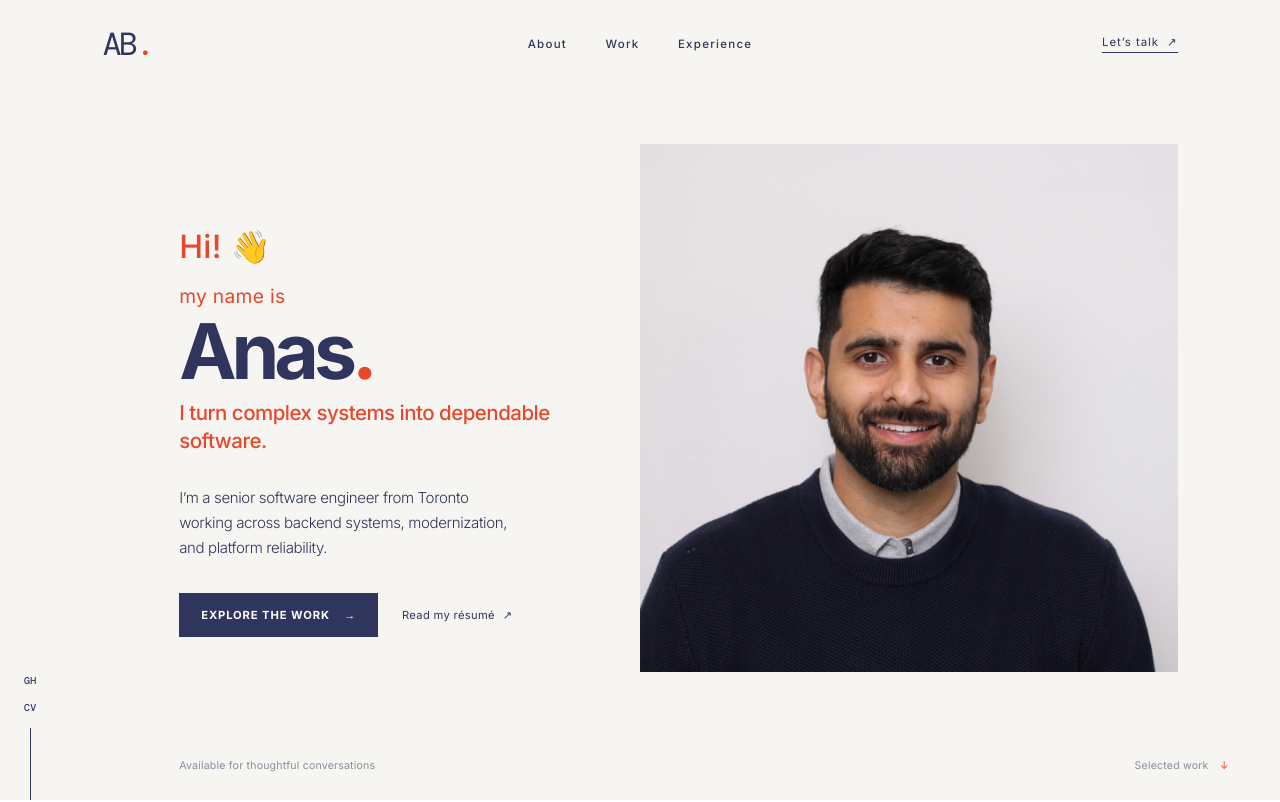
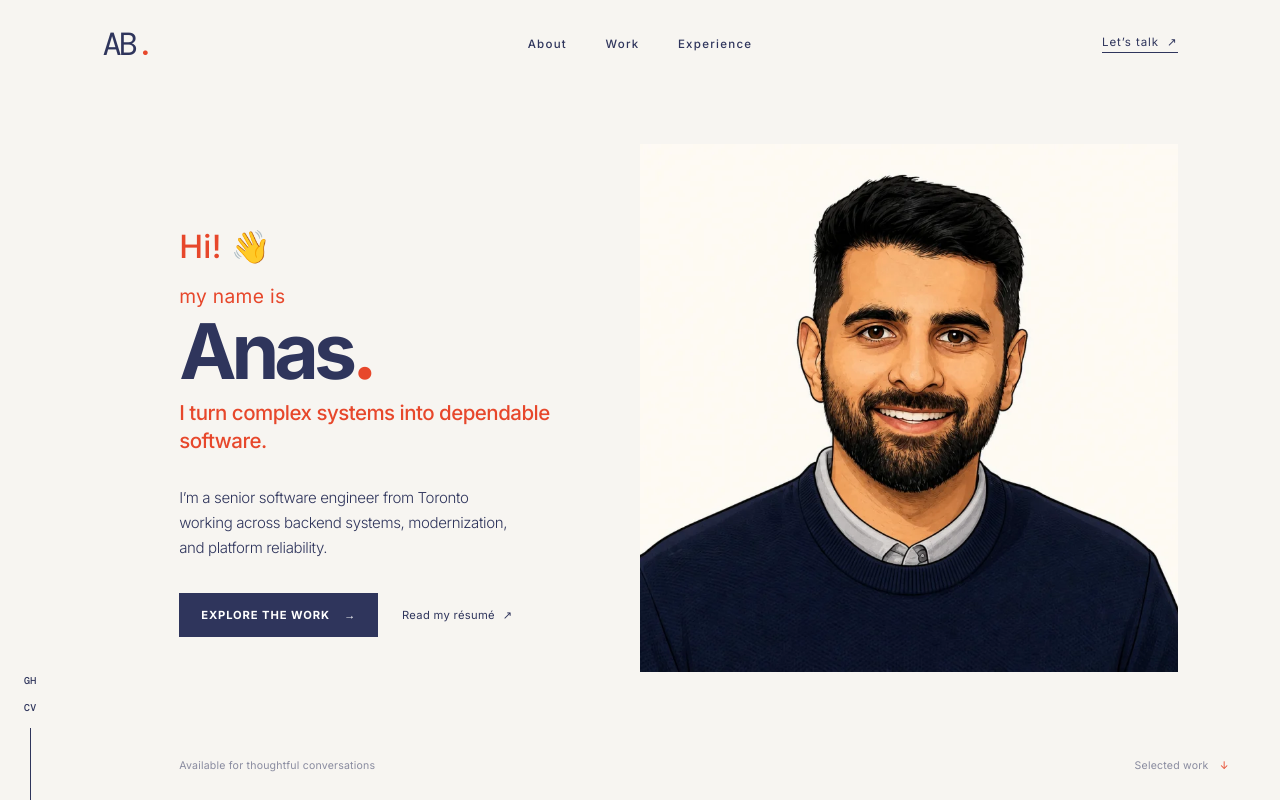
Before and after one commit to anas2ab/portfoliowebsite, a React (Vite) app: page / in a window 1280 px wide. Shown: the top 802 px of the page. Built offline with nearby package versions, Linux system fonts and the light colour scheme; a web font is replaced by a local one.

Commit message:
updated profile picture

```diff
--- a/src/App.tsx
+++ b/src/App.tsx
@@ -63,7 +63,7 @@ function Hero() {
   return (
     <section className="hero" id="top" aria-labelledby="hero-title">
       <motion.div className="hero-portrait" style={{ y: imageY }}>
-        <img src={`${import.meta.env.BASE_URL}anas-butt-portrait.jpg`} alt="Anas Butt" />
+        <img src={`${import.meta.env.BASE_URL}anas-butt-illustrated.webp`} alt="Illustrated portrait of Anas Butt" />
         <div className="portrait-shade" />
       </motion.div>
       <motion.div className="hero-content" style={{ y: contentY }}>
```
Also changed, not shown: public/anas-butt-illustrated.png (added), public/anas-butt-illustrated.webp (added).
